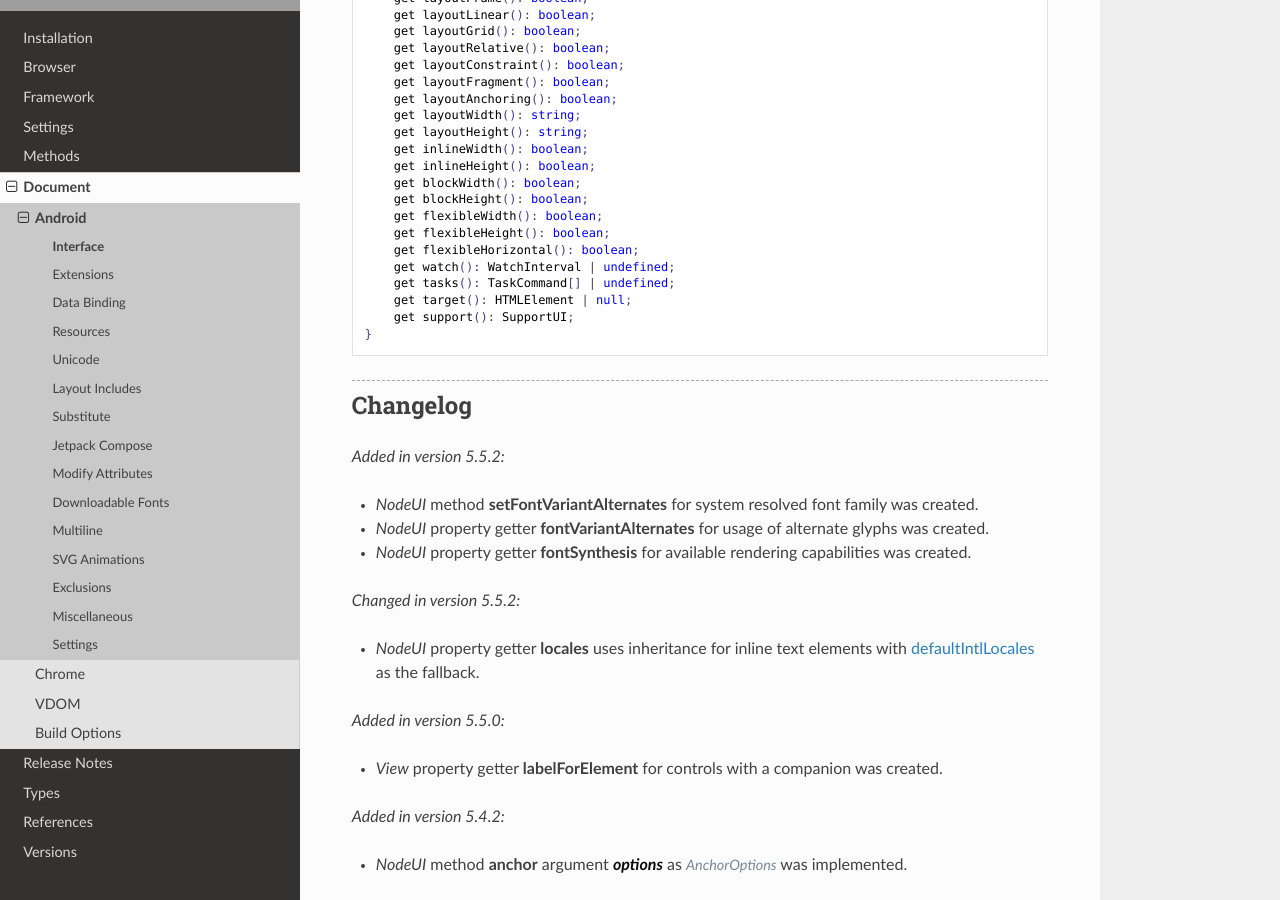
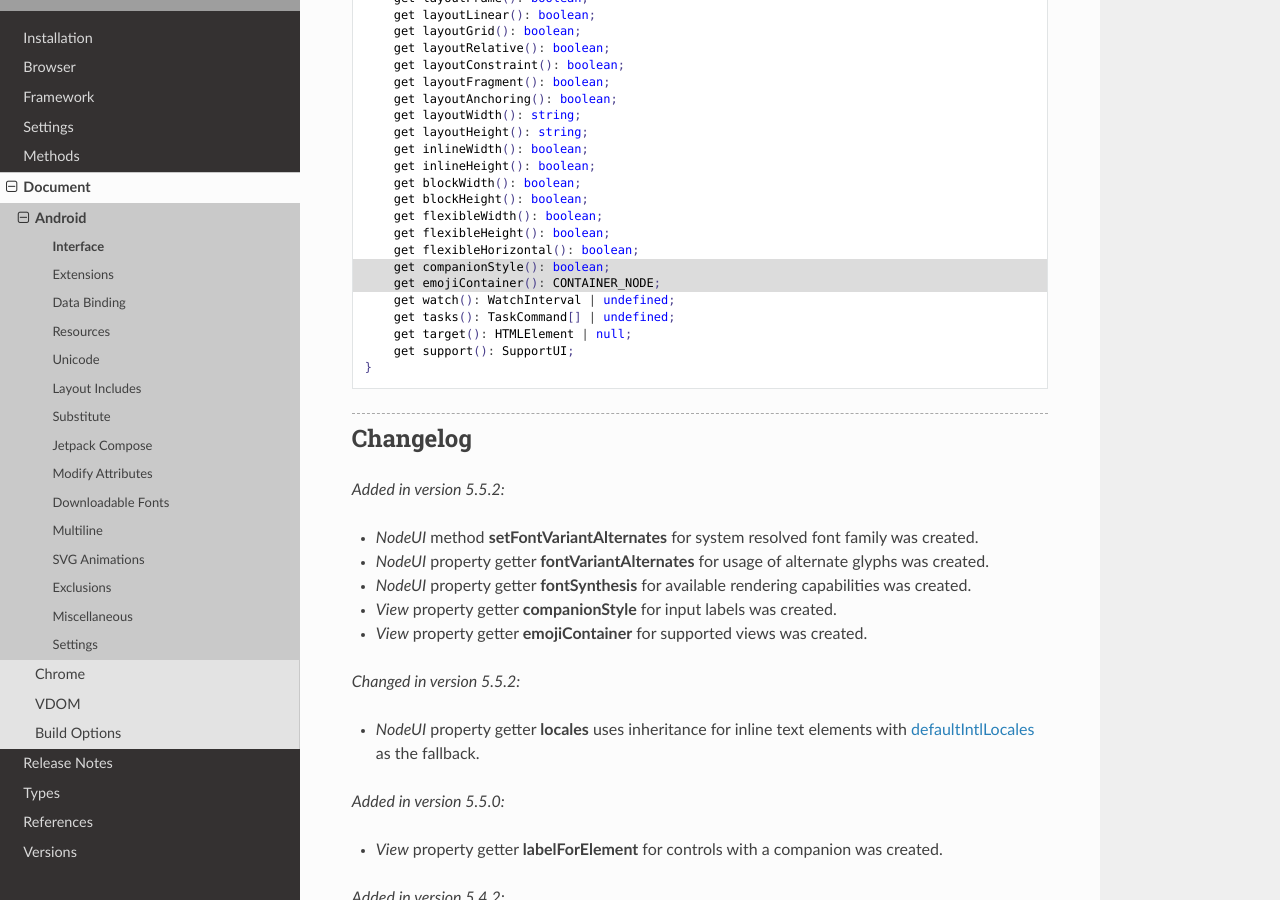
Before and after one commit to anpham6/android-docs, a Sphinx documentation site: the page built from source/document/android/interface.rst, in a window 1280 px wide and 900 px high, scrolled down 4992 px. Built offline with Sphinx 7.4.7 and the Read the Docs theme 3.1.0, drawn with Linux system fonts in a browser that asks for light colours; grey boxes are pictures that could not be loaded.

```diff
--- a/source/document/android/interface.rst
+++ b/source/document/android/interface.rst
@@ -309,6 +309,8 @@ Interface
       get flexibleWidth(): boolean;
       get flexibleHeight(): boolean;
       get flexibleHorizontal(): boolean;
+      get companionStyle(): boolean;
+      get emojiContainer(): CONTAINER_NODE;
       get watch(): WatchInterval | undefined;
       get tasks(): TaskCommand[] | undefined;
       get target(): HTMLElement | null;
@@ -323,6 +325,8 @@ Changelog
   - *NodeUI* method **setFontVariantAlternates** for system resolved font family was created.
   - *NodeUI* property getter **fontVariantAlternates** for usage of alternate glyphs was created.
   - *NodeUI* property getter **fontSynthesis** for available rendering capabilities was created.
+  - *View* property getter **companionStyle** for input labels was created.
+  - *View* property getter **emojiContainer** for supported views was created.
 
 .. versionchanged:: 5.5.2
 
```
Also changed, not shown: other parts of source/document/android/interface.rst (+1 -1 lines).
